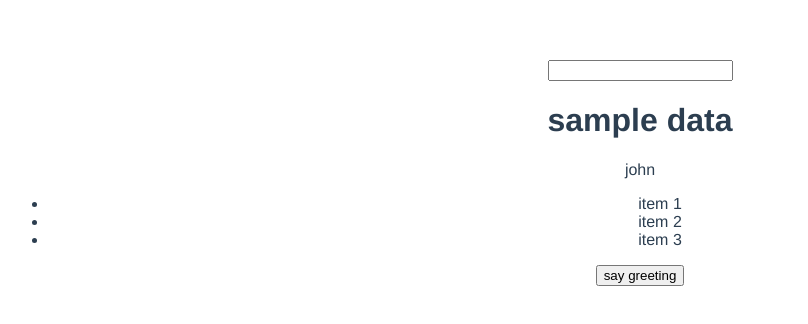
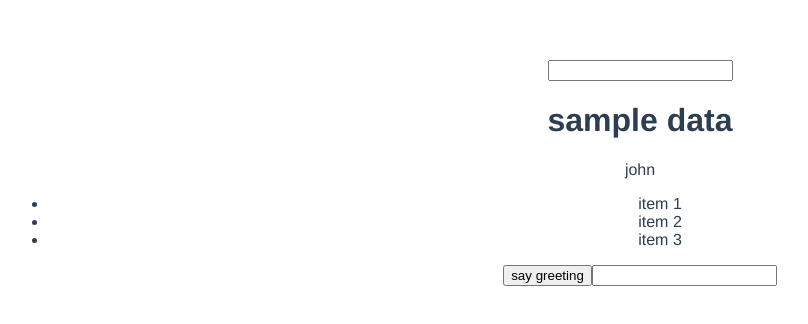
Before and after one commit to danivijay/vue-test-app, a Vue app: page /api in a window 1280 px wide. Shown: the top 324 px of the page, without its empty margins (0-808 px from the left). Built offline with nearby package versions, Linux system fonts and the light colour scheme.

Commit message:
add event detection

```diff
--- a/src/components/apiFetch.vue
+++ b/src/components/apiFetch.vue
@@ -9,6 +9,7 @@
     <p v-if="showHideTest">Test 1</p>
     <p v-else>{{test2}}</p>
     <button v-on:click="greet('hello world')">say greeting</button>
+    <input type="text" v-on:keyup="pressKey" v-on:keyup.enter="enterPress">
   </div>
 </template>
 
@@ -34,6 +35,12 @@ export default {
   methods: {
     greet: function(greeting){
       alert(greeting);
+    },
+    pressKey: function(e) {
+      console.log(e.target.value);
+    },
+    enterPress: function(){
+      console.log('enterhit');
     }
   }
 }
```
